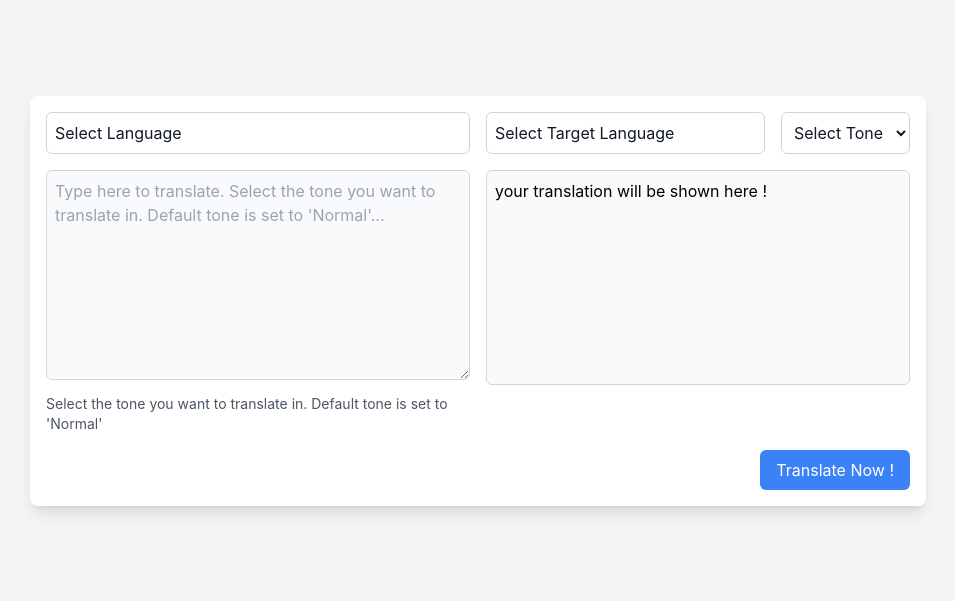
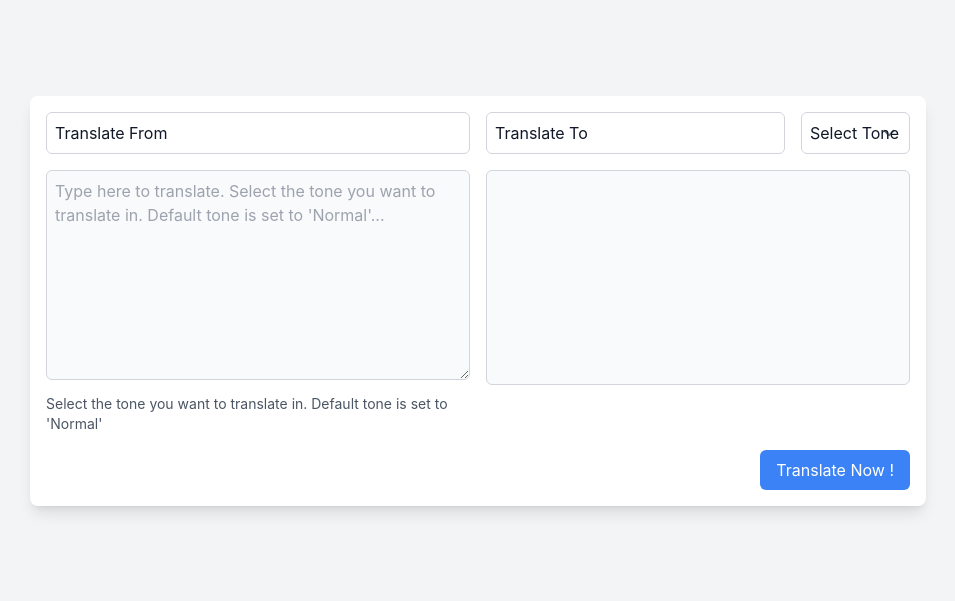
Before and after one commit to ayush01thakur/MadMicrowave-experiments, a Django app: page /translate/ in a window 1280 px wide. Shown: the part 68-669 px from the top of the page, without its empty margins (162-1117 px from the left). Run offline with Django 5.2, Linux system fonts and the light colour scheme; some libraries are stand-ins or nearby versions.

Commit message:
first working translate page

```diff
--- a/src/tphome/templates/baseCdn/css.html
+++ b/src/tphome/templates/baseCdn/css.html
@@ -1,6 +1,6 @@
-<!-- <link href="https://cdn.jsdelivr.net/npm/flowbite@2.5.1/dist/flowbite.min.css" rel="stylesheet" /> -->
+<link href="https://cdn.jsdelivr.net/npm/flowbite@2.5.1/dist/flowbite.min.css" rel="stylesheet" />
 
-<!--
+
 <script>
     // On page load or when changing themes, best to add inline in `head` to avoid FOUC
     if (localStorage.getItem('color-theme') === 'dark' || (!('color-theme' in localStorage) && window.matchMedia('(prefers-color-scheme: dark)').matches)) {
@@ -9,4 +9,6 @@
         document.documentElement.classList.remove('dark')
     }
 </script>
- -->
+
+
+ <script src="https://ajax.googleapis.com/ajax/libs/jquery/3.7.1/jquery.min.js"></script>
--- a/src/tphome/templates/baseCdn/js.html
+++ b/src/tphome/templates/baseCdn/js.html
@@ -1,4 +1,4 @@
-<!-- <script src="https://cdn.jsdelivr.net/npm/flowbite@2.5.1/dist/flowbite.min.js"></script> -->
+<script src="https://cdn.jsdelivr.net/npm/flowbite@2.5.1/dist/flowbite.min.js"></script>
 
 
 <script src="https://cdn.tailwindcss.com"></script>
--- a/src/tphome/templates/translate.html
+++ b/src/tphome/templates/translate.html
@@ -7,7 +7,7 @@
 
 
 <section class="bg-gray-100 dark:bg-gray-900 p-4 pt-24 pb-24">
-  <form method="post">
+  <form method="post", id="translateForm">
     {% csrf_token %}
   <div class="max-w-4xl mx-auto bg-white dark:bg-gray-800 rounded-lg shadow-lg overflow-hidden">
     <div class="p-4">
@@ -16,15 +16,15 @@
         <!-- Language selection dropdowns -->
         <div class="relative">
 
-          <select type="text" id="sourceLanguage" class="hidden" name="language1" required>
-            <option value="">Select Language</option>
+          <select type="text" id="language1" class="hidden" name="language1" required>
+            <option value="">Translate From</option>
             {% for language in languages %}
               <option value="{{ language }}">{{ language }}</option>
             {% endfor %}
           </select>
 
           <div class="custom-select w-full">
-            <div class="select-selected w-full p-2 border border-gray-300 dark:border-gray-600 rounded-md bg-white dark:bg-gray-700 text-gray-900 dark:text-white cursor-pointer">Select Language</div>
+            <div class="select-selected w-full p-2 border border-gray-300 dark:border-gray-600 rounded-md bg-white dark:bg-gray-700 text-gray-900 dark:text-white cursor-pointer">Translate From</div>
             <div class="select-items hidden absolute z-10 left-0 right-0 bg-white dark:bg-gray-700 border border-gray-300 dark:border-gray-600 rounded-md mt-1 max-h-60 overflow-y-auto">
               <input type="text" class="w-full p-2 border-b border-gray-300 dark:border-gray-600" placeholder="Search languages...">
               {% for language in languages %}
@@ -36,14 +36,14 @@
 
         <div class="flex flex-col sm:flex-row">
           <div class="relative flex-grow mb-4 sm:mb-0">
-            <select type="text" id="targetLanguage" class="hidden" name="language2" required>
-              <option value="">Select Target Language</option>
+            <select type="text" id="language2" class="hidden" name="language2" required>
+              <option value="">Translate to</option>
               {% for language in languages %}
                 <option value="{{ language }}">{{ language }}</option>
               {% endfor %}
             </select>
             <div class="custom-select w-full">
-              <div class="select-selected w-full p-2 border border-gray-300 dark:border-gray-600 rounded-md bg-white dark:bg-gray-700 text-gray-900 dark:text-white cursor-pointer">Select Target Language</div>
+              <div class="select-selected w-full p-2 border border-gray-300 dark:border-gray-600 rounded-md bg-white dark:bg-gray-700 text-gray-900 dark:text-white cursor-pointer">Translate To</div>
               <div class="select-items hidden absolute z-10 left-0 right-0 bg-white dark:bg-gray-700 border border-gray-300 dark:border-gray-600 rounded-md mt-1 max-h-60 overflow-y-auto">
                 <input type="text" class="w-full p-2 border-b border-gray-300 dark:border-gray-600" placeholder="Search languages...">
                 {% for language in languages %}
@@ -96,6 +96,11 @@
 
 <script>
   document.addEventListener('DOMContentLoaded', function() {
+    const form = document.getElementById('translateForm');
+    const outputDiv = document.getElementById('outputText');
+    const translateBtn = document.getElementById('translateBtn');
+
+    // Custom select functionality
     const customSelects = document.querySelectorAll('.custom-select');
 
     customSelects.forEach(select => {
@@ -125,33 +130,48 @@
           selectElement.dispatchEvent(new Event('change'));
         });
       });
+    });
 
-    document.addEventListener('click', (e) => {
+    // Translation functionality
+    translateBtn.addEventListener('click', function(e) {
+      e.preventDefault();
+
+      translateBtn.disabled = true;
+      translateBtn.textContent = 'Translating...';
+
+      const formData = new FormData(form);
+
+      fetch('{% url "translate" %}', {
+        method: 'POST',
+        body: formData,
+        headers: {
+          'X-Requested-With': 'XMLHttpRequest',
+          'X-CSRFToken': formData.get('csrfmiddlewaretoken')
+        }
+      })
+      .then(response => response.json())
+      .then(data => {
+        outputDiv.textContent = data.output;
+      })
+      .catch(error => {
+        console.error('Error:', error);
+        outputDiv.textContent = 'An error occurred during translation.';
+      })
+      .finally(() => {
+        translateBtn.disabled = false;
+        translateBtn.textContent = 'Translate Now !';
+      });
+    });
+
+    // Close custom select when clicking outside
+    document.addEventListener('click', function(e) {
+      customSelects.forEach(select => {
+        const items = select.querySelector('.select-items');
         if (!select.contains(e.target)) {
           items.classList.add('hidden');
         }
       });
     });
-
-  // const translateBtn = document.getElementById('translateBtn');
-  // translateBtn.addEventListener('click', () => {
-  //   const sourceLanguage = document.getElementById('sourceLanguage').value;
-  //   const targetLanguage = document.getElementById('targetLanguage').value;
-  //   const tone = document.getElementById('tone').value;
-  //   const inputText = document.getElementById('inputText').value;
-  //   const outputText = document.getElementById('outputText');
-
-  //   // Here you would typically make an API call to your Django backend
-  //   // For demonstration, we'll just show the selected options
-  //   outputText.innerHTML = `
-  //     <p><strong>Source Language:</strong> ${sourceLanguage}</p>
-  //     <p><strong>Target Language:</strong> ${targetLanguage}</p>
-  //     <p><strong>Tone:</strong> ${tone}</p>
-  //     <p><strong>Input Text:</strong> ${inputText}</p>
-  //     <p><strong>Translated Text:</strong> [Your translation would appear here]</p>
-  //   `;
-  // });
-
   });
   </script>
 
--- a/src/tphome/urls.py
+++ b/src/tphome/urls.py
@@ -24,5 +24,6 @@
     # path("admin/", admin.site.urls),
     path("", views.home, name='home'),
     path("translate/", views.translate, name="translate"),
+    # path("compute/", views.compute, name= "compute"),
 
 ]
--- a/src/tphome/views.py
+++ b/src/tphome/views.py
@@ -1,5 +1,6 @@
-from django.http import HttpResponse
-from django.shortcuts import render, redirect
+from django.http import JsonResponse
+from django.shortcuts import render
+from django.views.decorators.http import require_http_methods
 
 from visits.models import PageVisit
 
@@ -17,22 +18,8 @@
     return render(request, 'home.html', context)
 
 
-
+@require_http_methods(["GET", "POST"])
 def translate(request):
-    output = "your translation will be shown here !"
-    if(request.method == "POST"):
-        data = request.POST
-
-        language1= data.get("language1")
-        language2= data.get("language2")
-        tone= data.get("tone")
-        inputText = data.get("inputText")
-
-        # print(language1, language2, tone, inputText) this is working.
-        output = utils.Translation70b(language1, language2, tone, inputText)
-
-
-
     languages = ["Afrikaans", "Albanian", "Amharic", "Arabic", "Armenian", "Assamese", "Aymara", "Azerbaijani", "Bambara", "Basque",
                  "Belarusian", "Bengali", "Bhojpuri", "Bosnian", "Bulgarian", "Catalan", "Cebuano", "Chinese (Simplified)",
                  "Chinese (Traditional)", "Corsican", "Croatian", "Czech", "Danish", "Dhivehi", "Dogri", "Dutch", "English",
@@ -48,11 +35,52 @@
                  "Telugu", "Thai", "Tigrinya", "Tsonga", "Turkish", "Turkmen", "Twi (Akan)", "Ukrainian", "Urdu", "Uyghur",
                  "Uzbek", "Vietnamese", "Welsh", "Xhosa", "Yiddish", "Yoruba", "Zulu"]
 
-    context = {
-        "languages": languages,
-        "output": output
-    }
+    if request.method == "POST" and request.headers.get('X-Requested-With') == 'XMLHttpRequest':
+        language1 = request.POST.get("language1")
+        language2 = request.POST.get("language2")
+        tone = request.POST.get("tone")
+        inputText = request.POST.get("inputText")
 
-    # i have to write the logic to traslate from one language to another using api, and then have to show the output
+        output = utils.Translation70b(language1, language2, tone, inputText)
+        return JsonResponse({'output': output})
 
-    return render(request, 'translate.html', context)
+    return render(request, 'translate.html', {"languages": languages})
+
+# def translate(request):
+#     output = "your translation will be shown here !"
+#     if(request.method == "POST"):
+#         data = request.POST
+
+#         language1= data.get("language1")
+#         language2= data.get("language2")
+#         tone= data.get("tone")
+#         inputText = data.get("inputText")
+
+#         print(language1, language2, tone)
+#         print(inputText)
+#         output = utils.Translation70b(language1, language2, tone, inputText)
+
+
+#     languages = ["Afrikaans", "Albanian", "Amharic", "Arabic", "Armenian", "Assamese", "Aymara", "Azerbaijani", "Bambara", "Basque",
+#                  "Belarusian", "Bengali", "Bhojpuri", "Bosnian", "Bulgarian", "Catalan", "Cebuano", "Chinese (Simplified)",
+#                  "Chinese (Traditional)", "Corsican", "Croatian", "Czech", "Danish", "Dhivehi", "Dogri", "Dutch", "English",
+#                  "English (British)", "Esperanto", "Estonian", "Ewe", "Filipino (Tagalog)", "Finnish", "French", "Frisian", "Galician",
+#                  "Georgian", "German", "Greek", "Guarani", "Gujarati", "Haitian Creole", "Hausa", "Hawaiian", "Hebrew", "Hindi","Hmong",
+#                  "Hungarian", "Icelandic", "Igbo", "Ilocano", "Indonesian", "Irish", "Italian", "Japanese", "Javanese", "Kannada", "Kazakh",
+#                  "Khmer", "Kinyarwanda", "Konkani", "Korean", "Krio", "Kurdish", "Kurdish (Sorani)", "Kyrgyz", "Lao", "Latin", "Latvian",
+#                  "Lingala", "Lithuanian", "Luganda", "Luxembourgish", "Macedonian", "Maithili", "Malagasy", "Malay", "Malayalam", "Maltese",
+#                  "Maori", "Marathi", "Meiteilon (Manipuri)", "Mizo", "Mongolian", "Myanmar (Burmese)", "Nepali", "Norwegian",
+#                  "Nyanja (Chichewa)", "Odia (Oriya)", "Oromo", "Pashto", "Persian", "Polish", "Portuguese", "Punjabi", "Quechua", "Romanian",
+#                  "Russian", "Samoan", "Sanskrit", "Scots Gaelic", "Sepedi", "Serbian", "Sesotho", "Shona", "Sindhi", "Sinhala (Sinhalese)",
+#                  "Slovak", "Slovenian", "Somali", "Spanish", "Sundanese", "Swahili", "Swedish", "Tagalog (Filipino)", "Tajik", "Tamil", "Tatar",
+#                  "Telugu", "Thai", "Tigrinya", "Tsonga", "Turkish", "Turkmen", "Twi (Akan)", "Ukrainian", "Urdu", "Uyghur",
+#                  "Uzbek", "Vietnamese", "Welsh", "Xhosa", "Yiddish", "Yoruba", "Zulu"]
+
+#     context = {
+#         "languages": languages,
+#         "output": output
+#     }
+
+#     # i have to write the logic to traslate from one language to another using api, and then have to show the output
+
+#     return render(request, 'translate.html', context)
```
Also changed, not shown: src/tphome/utils.py (+8 -6 lines). Lines whose indentation alone changed are shown as unchanged.
